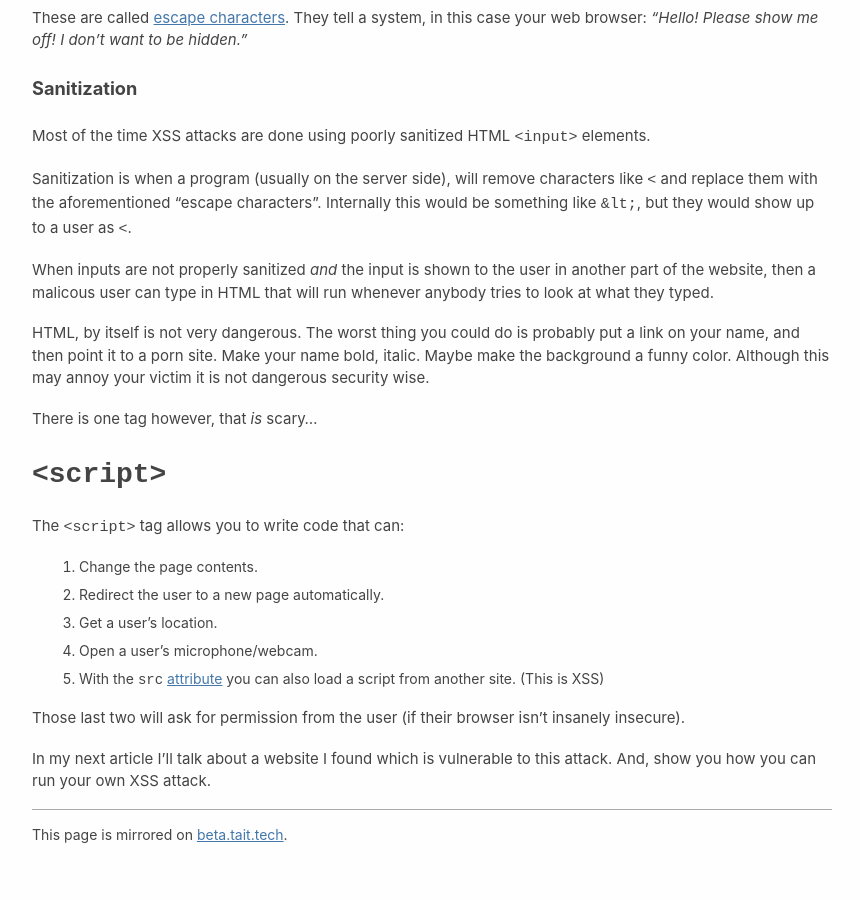
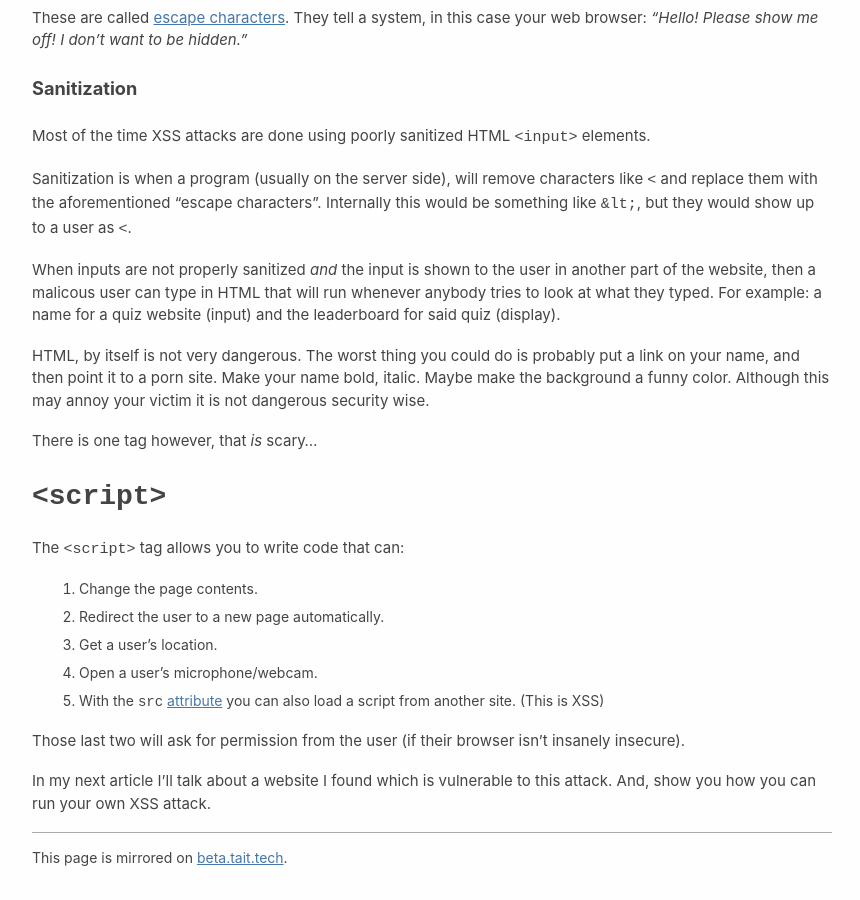
Before and after one commit to TTWNO/tait.tech, a Jekyll site: the page built from _posts/2020-04-25-xss.md, in a window 1280 px wide and 900 px high, scrolled down 1191 px. Shown: the whole window, without its empty margins (208-1068 px from the left). Built offline with Jekyll 4.4.1, drawn with Linux system fonts in a browser that asks for light colours.

Commit message:
Add example to xss vulnerabilities

```diff
--- a/_posts/2020-04-25-xss.md
+++ b/_posts/2020-04-25-xss.md
@@ -72,6 +72,7 @@ but they would show up to a user as `<`.
 
 When inputs are not properly sanitized *and* the input is shown to the user in another part of the website,
 then a malicous user can type in HTML that will run whenever anybody tries to look at what they typed.
+For example: a name for a quiz website (input) and the leaderboard for said quiz (display).
 
 HTML, by itself is not very dangerous.
 The worst thing you could do is probably put a link on your name,
```
